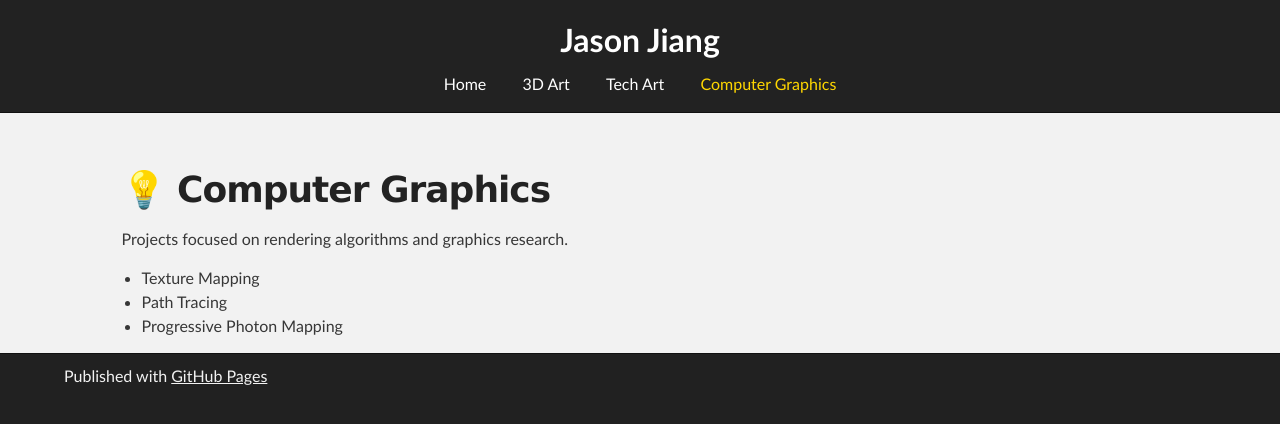
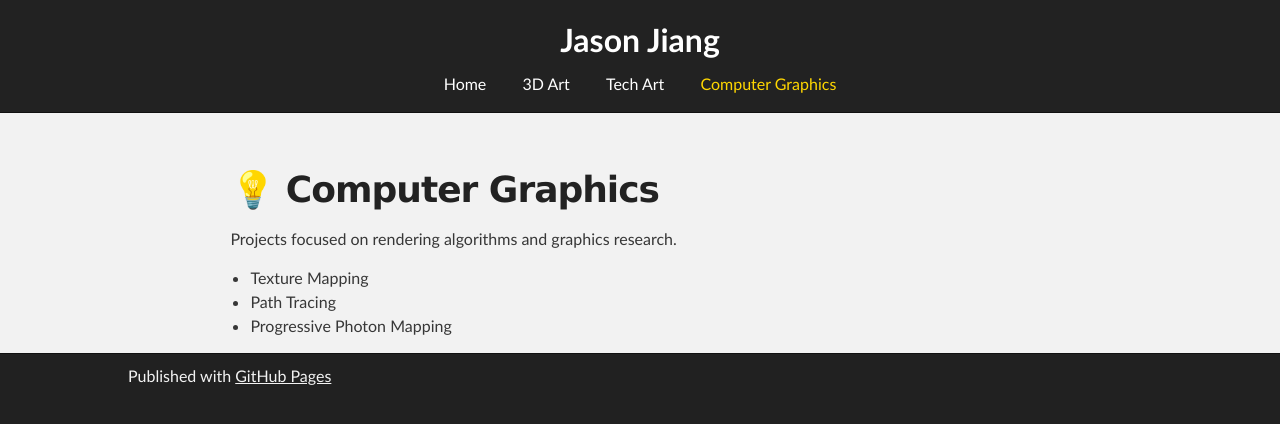
Before and after one commit to JSS6088/JSS6088.github.io, a Jekyll site: the page built from computer-graphics.md, in a window 1280 px wide. Shown: the top 424 px of the page. Built offline with Jekyll 4.4.1, drawn with Linux system fonts in a browser that asks for light colours.

Commit message:
fix final

```diff
--- a/assets/css/style.scss
+++ b/assets/css/style.scss
@@ -4,7 +4,7 @@
 @import "jekyll-theme-slate";
 
 .layout-wrap {
-  max-width: 90%;
+  max-width: 80%;
   margin: 0 auto;
   padding: 0 2rem;
 }
@@ -73,7 +73,13 @@ a > em {
 }
 
 @media (max-width: 768px) {
+  .layout-wrap {
+    max-width: 95%;
+    padding: 0 1rem;
+  }
+
   .two-column {
+    max-width: 100%;
     flex-direction: column;
   }
 
```
Also changed, not shown: 12 other files.
